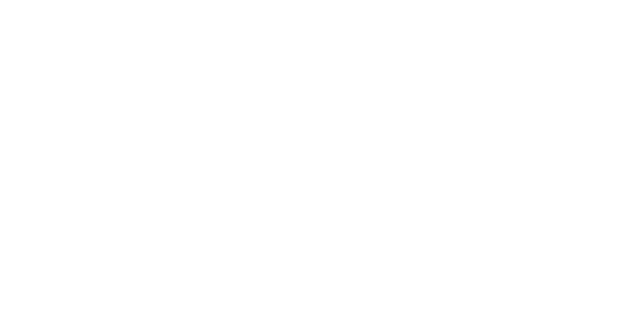
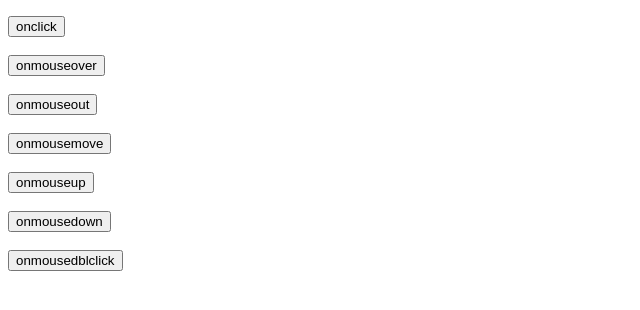
Before and after one commit to PratikAbhishek0175/ECE1_JS, a plain HTML site: page DOM/index.html in a window 1280 px wide. Shown: the whole page, without its empty margins (0-640 px from the left). Drawn offline with Linux system fonts and the light colour scheme.

Commit message:
DOM commit

```diff
--- a/DOM/index.html
+++ b/DOM/index.html
@@ -10,6 +10,24 @@
     <p id="p1"></p>
     <p class="p1"></p>
     <p class="p1"></p>
+    <button onclick="onclick()">onclick</button>
+    <br><br>
+    <button onmouseover="onmouseover()">onmouseover</button>
+    <br><br>
+    <button onmouseout="onmouseout()">onmouseout</button>
+    <br><br>
+     <button onmousemove="onmousemove()">onmousemove</button>
+     <br><br>
+    <button onmouseup="onmouseup()">onmouseup</button>
+    <br><br>
+    <button onmousedown="onmousedown()">onmousedown</button>
+    <br><br>
+    <button onmousedblclick="onmousedblclick()">onmousedblclick</button>
+    <br><br>
+
+
+
+
     <script src="script.js"></script>
 </body>
 </html>
--- a/DOM/script.js
+++ b/DOM/script.js
@@ -13,7 +13,23 @@
 //node.prepend() //adds at the start of node(inside)
 //node.before() //adds before the node(outside)
 //node.after() //adds after the node(outside)
-
+//mouse events
+//onmouse click
+//onmouse over
+//onmouse out
+//onmouse move
+//onmouse up
+//onmouse down
+//onmouse dblclick
+//keyboard events
+//onfocus event onfocus
+//onblur event onblur
+//onchange event onchange
+//oninput event oninput
+//onsubmit event onsubmit
+//window event
+//onunload event onunload
+//onresize event onresize
 
 //const result=document.getElementById("jk");
 //console.log(result);
@@ -24,3 +40,24 @@
 //result1[0].innerHTML="Jitendra";
 //const result=document.getElementById("jk").getAttribute("class")
 //document.getElementById("p1").innerHTML=result;
+function onclick(){
+    condsole.log("Clicked")
+}
+function onmouseover(){
+    console.log("on mouse over")
+}
+function onmouseout(){
+    console.log("on mouse over")
+}
+function onmousemove(){
+    console.log("on mouse move")
+}
+function onmouseup(){
+    console.log("on mouse up")
+}
+function onmousedown(){
+    console.log("on mouse down")
+}
+function onlousedblclick(){
+    console.log("on mouse double click")
+}
```
